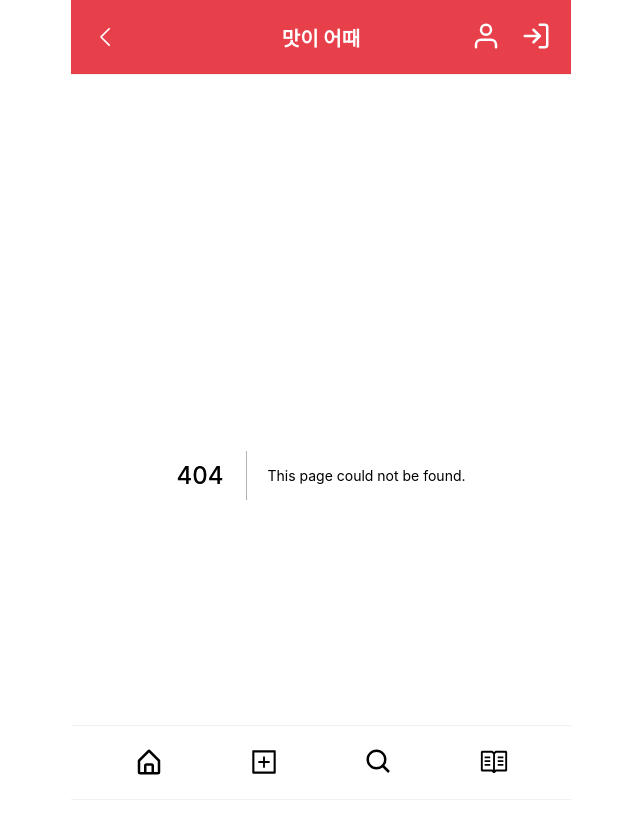
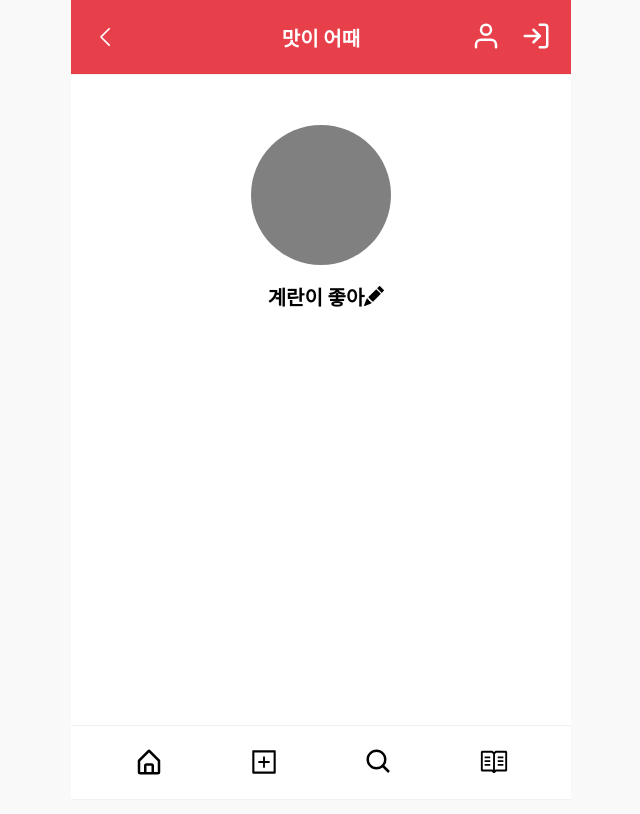
Before and after one commit to prgrms-web-devcourse/Team-Tasty-Masiottae-FE, a Next.js app: page /myInfo/UserProfile in a window 1280 px wide. Before the commit this address had no page. Shown: the top 814 px of the page, without its empty margins (319-959 px from the left). Built offline with nearby package versions, Linux system fonts and the light colour scheme.

Commit message:
feat: 프로필 , 닉네임 마크업 및 모달 토글 구현

```diff
--- /dev/null
+++ b/pages/myInfo/UserProfile.tsx
@@ -0,0 +1,111 @@
+import React, { useState, useCallback } from 'react'
+import styled from '@emotion/styled'
+import ChangeProfileModal from './ChangeProfileModal'
+import Input from '@components/Input'
+import Button from '@components/Button'
+import { BsFillPencilFill } from 'react-icons/bs'
+import useClickAway from '@hooks/useClickAway'
+
+const CHANGE_NICKNAME_PLACEHOLDER = '변경할 닉네임'
+
+const UserProfile = () => {
+  const [isNameEditor, setIsNameEditor] = useState(false)
+  const [isProfileModal, setIsProfileModal] = useState(false)
+  const [imgSrc, setImgSrc] = useState('')
+  const nameEditRef = useClickAway(() => setIsNameEditor(false))
+
+  const onFileChange = useCallback((src: string) => {
+    setImgSrc(src)
+  }, [])
+
+  const onProfileSubmit = useCallback(() => {
+    if (imgSrc) {
+      //TODO신영 : 프로필 변경 API 핸들러 호출
+    }
+  }, [imgSrc])
+
+  const onCloseProfile = () => {
+    setIsProfileModal(false)
+  }
+
+  const onNickNameChange = useCallback((value: string) => {
+    //TODO신영: 이름변경 API 핸들러 호출
+    setIsNameEditor(false)
+  }, [])
+
+  return (
+    <UserProfileWrapper>
+      {' '}
+      <UserImage onClick={() => setIsProfileModal(true)} />
+      {isNameEditor ? (
+        <NickName ref={nameEditRef}>
+          <Input type="text" placeholder={CHANGE_NICKNAME_PLACEHOLDER} />
+          <ChangeNickNameButton>수정</ChangeNickNameButton>
+        </NickName>
+      ) : (
+        <NickName>
+          <Text>계란이 좋아</Text>
+          <EditNameIcon onClick={() => setIsNameEditor(true)} />
+        </NickName>
+      )}{' '}
+      {isProfileModal && (
+        <ChangeProfileModal
+          onFileChange={onFileChange}
+          onProfileSubmit={onProfileSubmit}
+          onClose={onCloseProfile}
+          currentProfile={'사용자 이미지url (미리보기)'}
+        />
+      )}
+    </UserProfileWrapper>
+  )
+}
+
+export default UserProfile
+
+const UserProfileWrapper = styled.div`
+  text-align: center;
+  margin: 5rem auto 3rem auto;
+  position: relative;
+  display: flex;
+  flex-direction: column;
+  align-items: center;
+`
+
+const UserImage = styled.div`
+  width: 14rem;
+  height: 14rem;
+  border-radius: 50%;
+  position: relative;
+  background-color: grey;
+  cursor: pointer;
+`
+
+const NickName = styled.div`
+  display: flex;
+  justify-content: center;
+  align-items: center;
+  width: 30rem;
+  margin: 1.5rem 0 0 0;
+  position: relative;
+  cursor: pointer;
+`
+
+const ChangeNickNameButton = styled(Button)`
+  height: 3.5rem;
+  width: 6rem;
+  cursor: pointer;
+  position: absolute;
+  right: 2.2rem;
+  background-color: ${(props) => props.theme.color.mainBlack};
+  color: white;
+`
+
+const Text = styled.div`
+  font-size: 2rem;
+  margin: 0.2rem 0 0 1rem;
+  font-weight: 700;
+`
+const EditNameIcon = styled(BsFillPencilFill)`
+  width: 2rem;
+  height: 2rem;
+`
```
